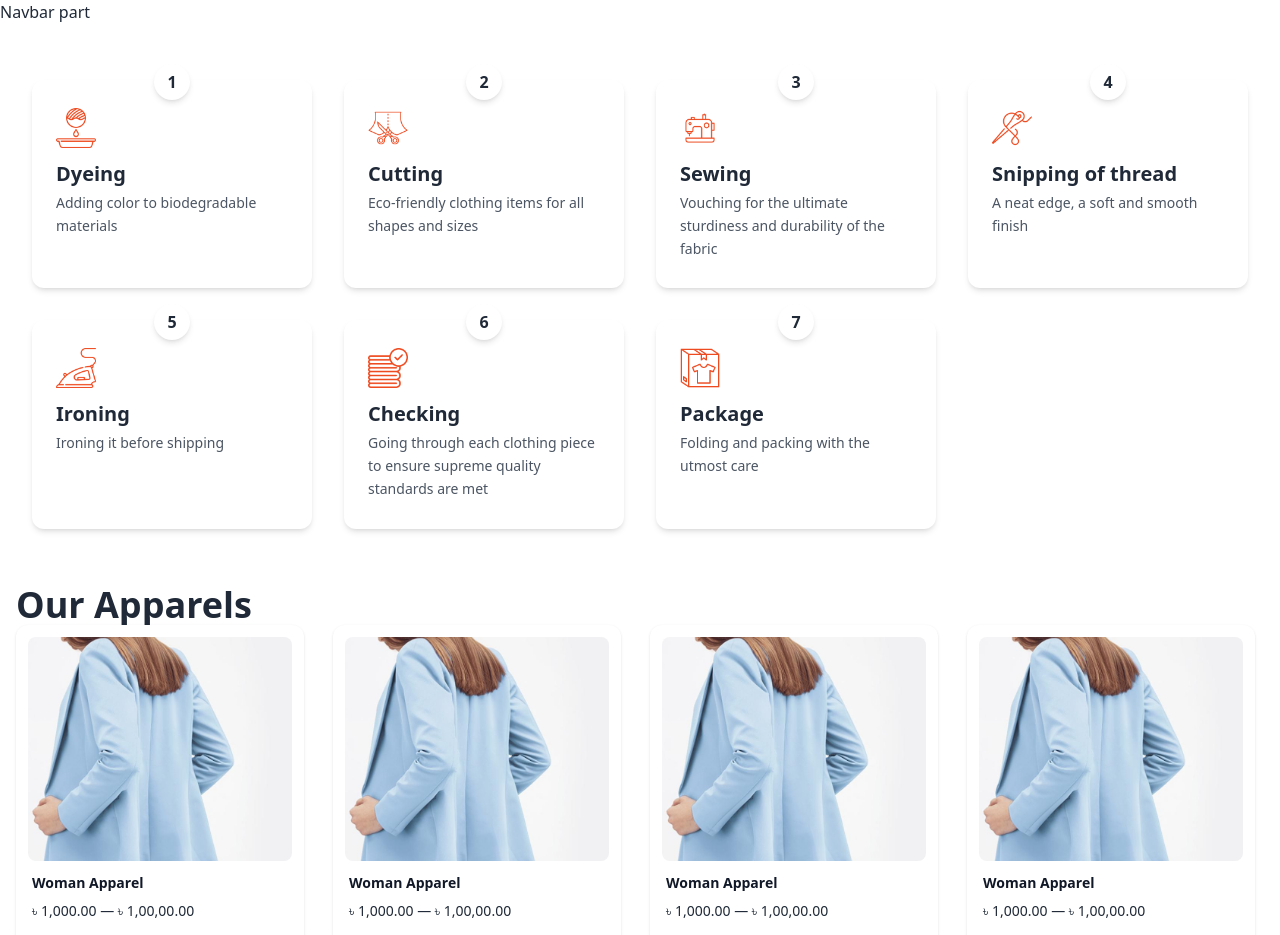
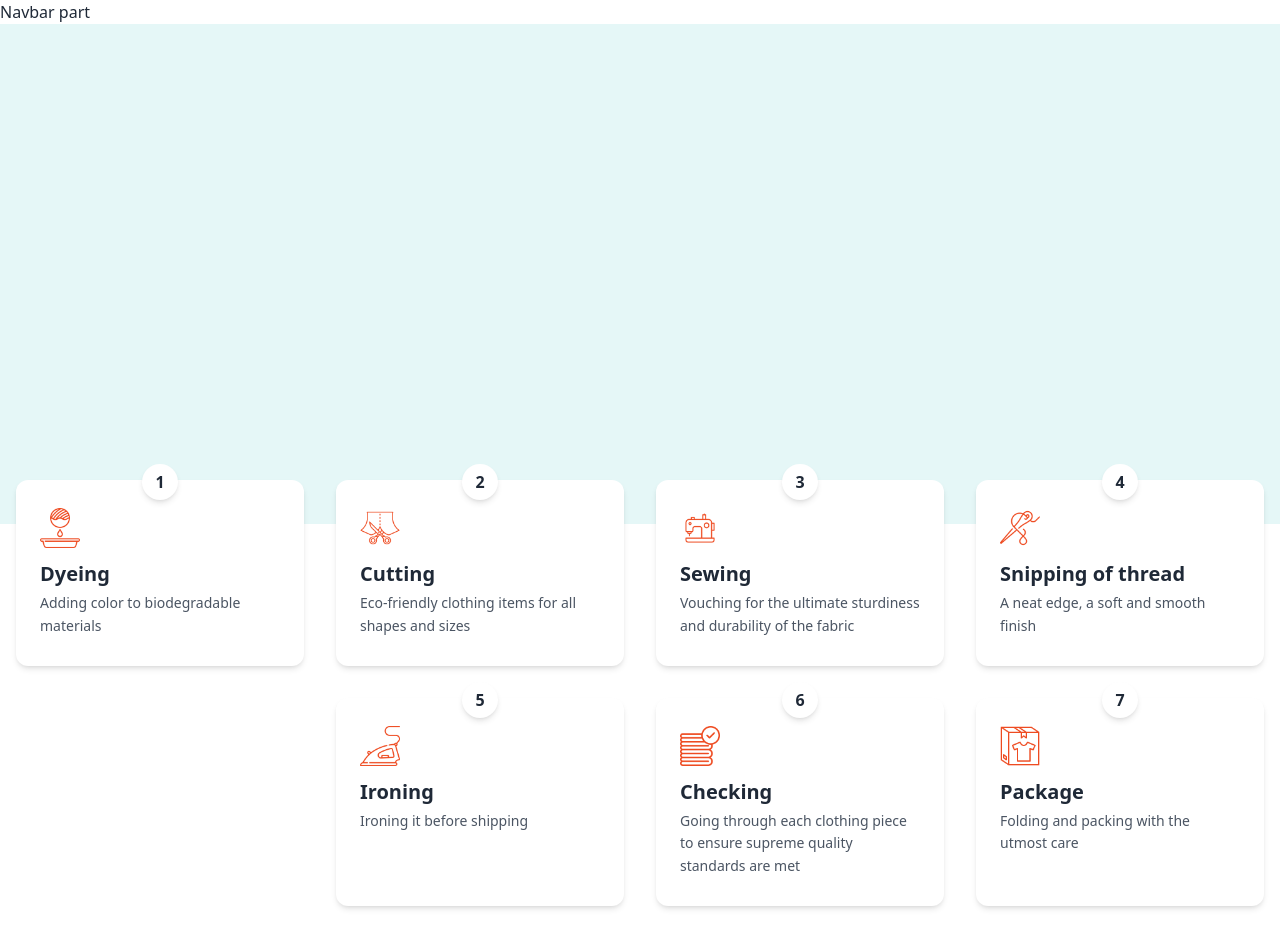
Before and after one commit to prosenjithdash/zaheenkintwear_client, a React (Vite) app: page / in a window 1280 px wide. Shown: the top 935 px of the page. Built offline with nearby package versions, Linux system fonts and the light colour scheme.

Commit message:
Start to Category banner part

```diff
--- a/src/components/Categories/Categories.jsx
+++ b/src/components/Categories/Categories.jsx
@@ -1,15 +1,16 @@
 import categoriesData from "./CategoriesData";
+import CategoryBanner from "./CategoryBanner";
 import CategoryCard from "./CategoryCard";
-
 
 const Categories = () => {
     return (
-        <div className="py-14 px-4 ">
+        <div>
+            <CategoryBanner/>
+            <div className="py-14 px-4 relative -mt-[100px] ">
                 <div className="max-w-7xl mx-auto">
-
                     <div className="grid grid-cols-1 sm:grid-cols-2 md:grid-cols-3 xl:grid-cols-4 gap-8">
 
-                    {/* first 4 cards */}
+                        {/* First row: 4 cards */}
                         {categoriesData.slice(0, 4).map((item, index) => (
                             <CategoryCard
                                 key={index}
@@ -20,20 +21,22 @@ const Categories = () => {
                             />
                         ))}
 
-                    {/* spacer to center next 3 cards */}
+                        {/* Empty column to push next row to center (XL only) */}
+                        <div className="hidden xl:block"></div>
 
-
-                    {/* last 3 cards */}
+                        {/* Second row: centered 3 cards */}
                         {categoriesData.slice(4).map((item, index) => (
+                            <div key={index + 4} className="xl:col-span-1">
                                 <CategoryCard
-                            key={index + 4}
                                     step={index + 5}
                                     name={item.name}
                                     icon={item.icon}
                                     description={item.description}
                                 />
+                            </div>
                         ))}
 
+                    </div>
                 </div>
             </div>
        </div>
--- /dev/null
+++ b/src/components/Categories/CategoryBanner.jsx
@@ -0,0 +1,17 @@
+
+const CategoryBanner = () => {
+    return (
+        <div className='bg-[#07B4B01A] h-[500px] '>
+            <div className='py-14 px-4'>
+                {/* Banner content */}
+                <div>
+
+                </div>
+
+                {/* Banner image */}
+            </div>
+        </div>
+    );
+};
+
+export default CategoryBanner;
--- a/src/components/Home/Products.jsx
+++ b/src/components/Home/Products.jsx
@@ -40,7 +40,7 @@ const Products = () => {
     //     </div>
     // );
     return (
-        <div>
+        <div className=" container mx-auto px-4">
             <h2 className="text-4xl font-bold">Our Apparels</h2>
             <div className="grid grid-cols-4 gap-5">
                 <ProductCard />
--- a/src/layouts/Main.jsx
+++ b/src/layouts/Main.jsx
@@ -7,7 +7,7 @@ const Main = () => {
         <div>
             {/* Navbar part */}
             <Navbar className='container'/>
-            <div className="min-h-[calc(100vh-68px)] container mx-auto px-4">
+            <div className="min-h-[calc(100vh-68px)] ">
                 <Outlet/>
             </div>
             {/* Footer part */}
```
Lines whose indentation alone changed are shown as unchanged.
